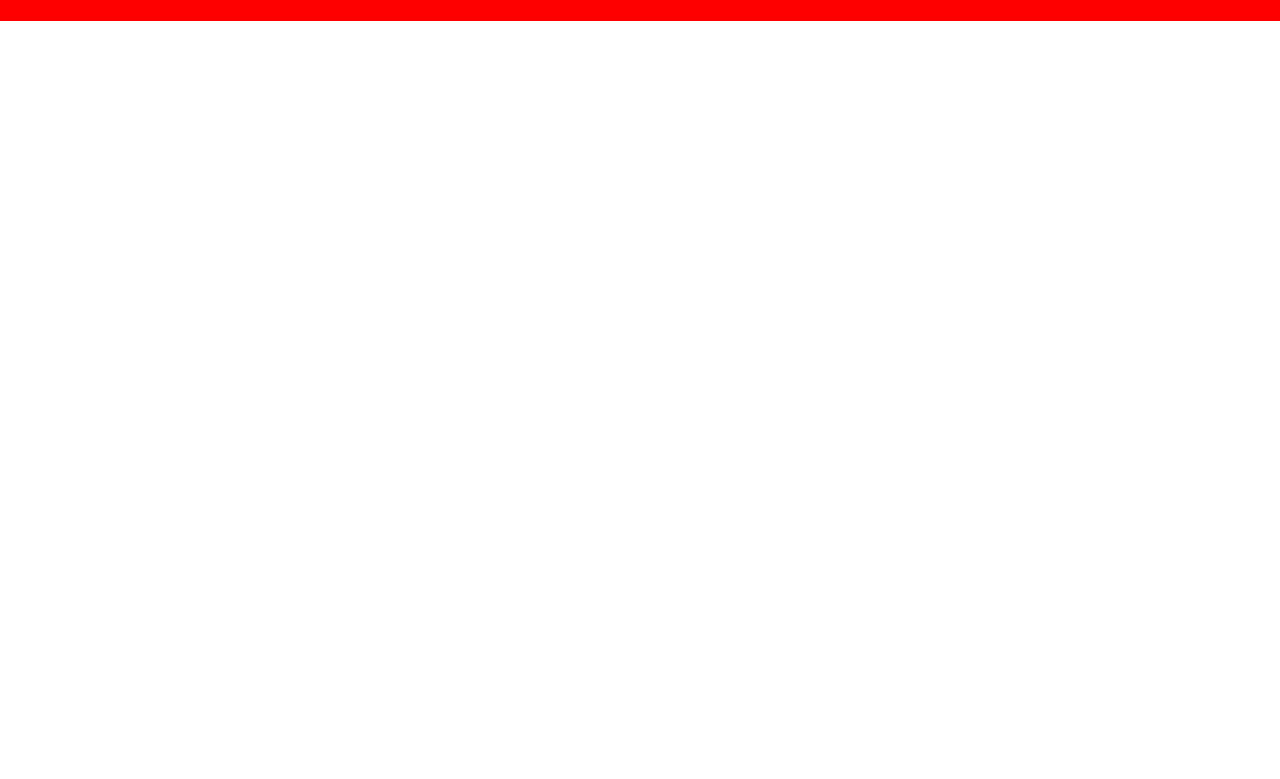
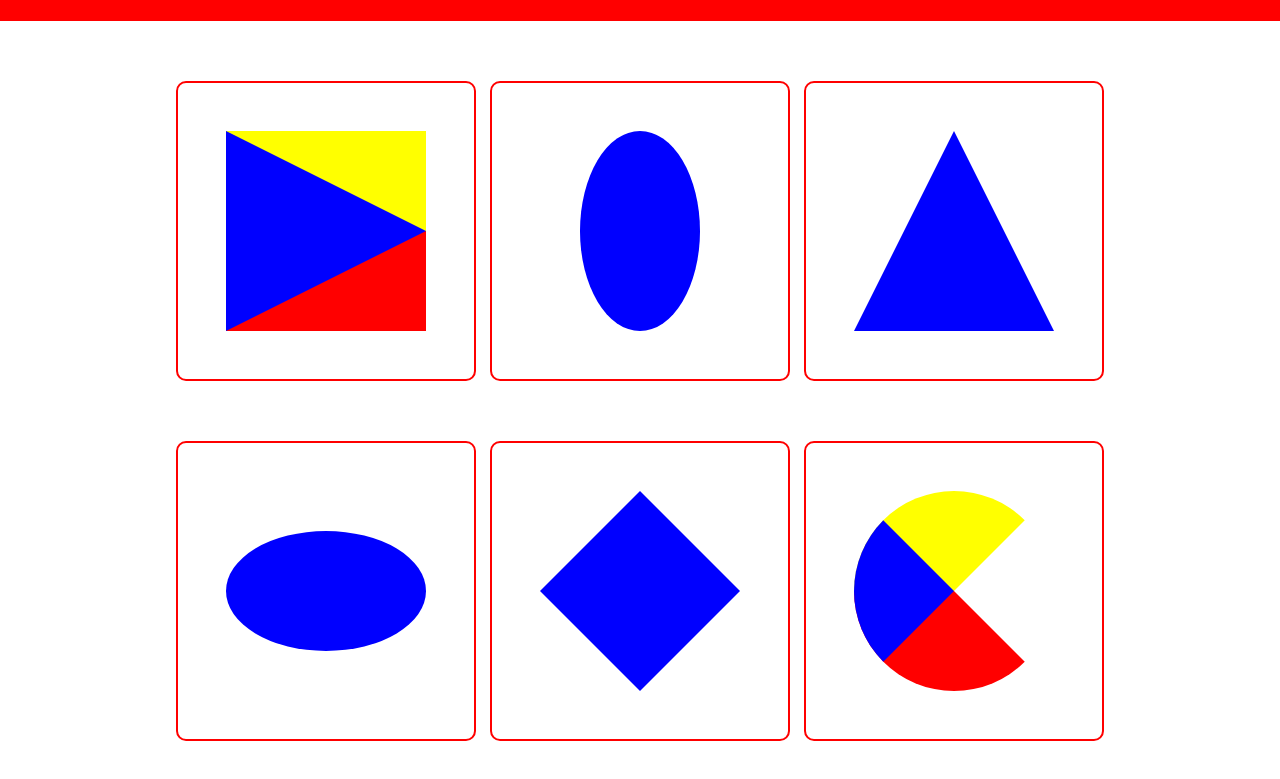
Before and after one commit to FreddyAndresA/PracticaEnero24, a plain HTML site: page index.html in a window 1280 px wide. Shown: the part 119-898 px from the top of the page. Before the commit the page ends 800 px from the top, so only its background shows below. Drawn offline with Linux system fonts and the light colour scheme.

Commit message:
Agregando las figuras

```diff
--- a/estilos.css
+++ b/estilos.css
@@ -23,6 +23,12 @@ a {
 .row {
     display: flex;
     justify-content: space-between;
+    align-items: center;
+}
+
+.center {
+    display: flex;
+    justify-content: center;
     align-items: center;
 }
 
@@ -70,3 +76,61 @@ a {
 .nav__item:hover .submenu {
     display: block;
 }
+
+.main {
+    padding: 30px;
+}
+
+.section {
+    height: 300px;
+    width: 300px;
+    border: 2px solid red;
+    border-radius: 10px;
+}
+
+.cuadrado {
+    width: 200px;
+    height: 200px;
+    background-color: blue;
+    border-left: 200px solid transparent;
+    border-top: 100px solid yellow;
+    border-bottom: 100px solid red;
+}
+
+.elipse_v {
+    width: 200px;
+    height: 200px;
+    background-color: blue;
+    clip-path: ellipse(30% 50% at 50% 50%);
+}
+
+.triangle {
+    width: 200px;
+    height: 200px;
+    background-color: blue;
+    clip-path: polygon(50% 0%, 0% 100%, 100% 100%);
+}
+
+.elipse_h {
+    width: 200px;
+    height: 200px;
+    background-color: blue;
+    clip-path: ellipse(50% 30% at 50% 50%);
+}
+
+.diamond {
+    width: 200px;
+    height: 200px;
+    background-color: blue;
+    clip-path: polygon(50% 0%, 100% 50%, 50% 100%, 0% 50%);
+}
+
+.pacman {
+    height: 200px;
+    width: 200px;
+    border-radius: 50%;
+    border-left: 100px solid blue;
+    border-top: 100px solid yellow;
+    border-bottom: 100px solid red;
+    border-right: 100px solid transparent;
+}
--- a/index.html
+++ b/index.html
@@ -39,5 +39,34 @@
         </div>
     </header>
 
+    <main class="main">
+        <section class="main row">
+            <div class=" container row">
+                <div class="section center">
+                    <div class="cuadrado"></div>
+                </div>
+                <div class="section center">
+                    <div class="elipse_v"></div>
+                </div>
+                <div class="section center">
+                    <div class="triangle"></div>
+                </div>
+            </div>
+        </section>
+        <section class="main row">
+            <div class=" container row">
+                <div class="section center">
+                    <div class="elipse_h"></div>
+                </div>
+                <div class="section center">
+                    <div class="diamond"></div>
+                </div>
+                <div class="section center">
+                    <div class="pacman"></div>
+                </div>
+            </div>
+        </section>
+    </main>
+
 </body>
 </html>
```
